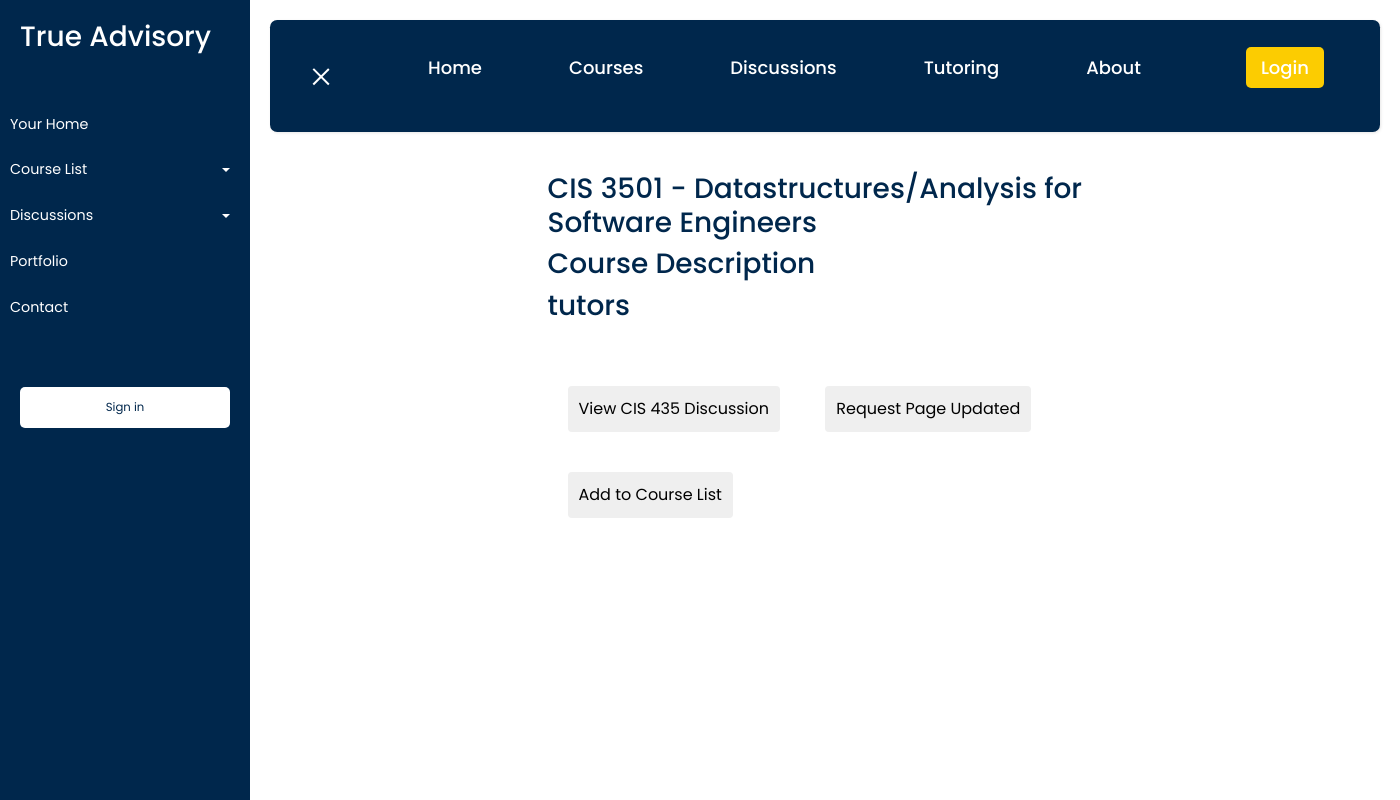
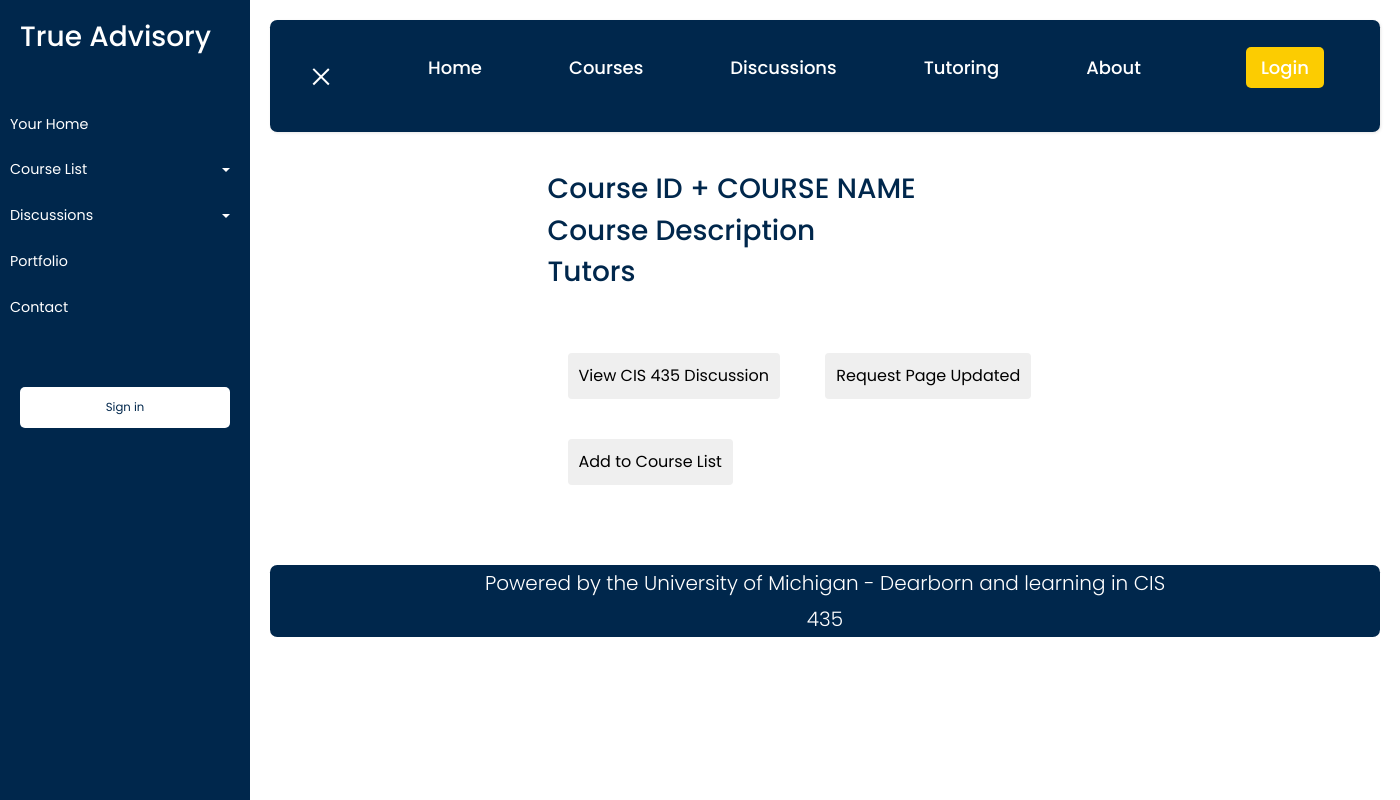
Before and after one commit to ajatucker/TrueAdvisory, a PHP site: page /userClasses.html in a window 1400 px wide. Run offline with PHP 8.4, Linux system fonts and the light colour scheme; some libraries are stand-ins or nearby versions; some web fonts are replaced.

Commit message:
edited the styling for some of the user pages

```diff
--- a/HTMLPages/styles.css
+++ b/HTMLPages/styles.css
@@ -292,6 +292,89 @@ a.article, a.article:hover {
   }
 
 
+  /* ---------------------------------------------------
+     USER PAGE CONTENT STYLE
+----------------------------------------------------- */
+#usercontent .center {
+  display: block;
+  margin-left: auto;
+  margin-right: auto;
+  width: 50%;
+  color: #00274C;
+  background: #fff;
+}
+#usercontent .center h2{
+  margin: 20px;
+  font-size: 35px;
+  font-weight: 600;
+  top: 25%;
+  width: 100%;
+  padding: 0 20px;
+  text-align: center;
+}
+
+
+#usercontent .center ul{
+  margin-top: 20px;
+  color: #fff;
+  font-size: 25px;
+  font-weight: 300;
+  top: 25%;
+  width: 100%;
+  padding: 0 5px;
+  text-align: center;
+  list-style-position: inside;
+}
+
+#usercontent {
+  width: 100%;
+  padding: 20px;
+  min-height: 100vh;
+  transition: all 0.3s;
+}
+
+#usercontent image {
+  margin-top: 20px;
+  position: relative;
+  padding: 0 20px;
+}
+
+#usercontent h1{
+  margin: 20px;
+  color: #fff;
+  font-size: 75px;
+  font-weight: 600;
+  top: 25%;
+  width: 100%;
+  padding: 0 20px;
+  text-align: center;
+}
+
+#usercontent p{
+  margin-top: 40px;
+  margin-bottom: 20px;
+  color: #fff;
+  font-size: 25px;
+  font-weight: 300;
+  top: 25%;
+  width: 100%;
+  padding: 0 200px;
+  text-align: center;
+
+}
+
+.usercourse{
+  color: #00274C;
+  font-size: 15pt;
+}
+
+.btn-default{
+  padding: 10px;
+  margin: 20px;
+
+}
+
+
   /*---------------------------------------------------
     FOOTER
 -----------------------------------------------------*/
@@ -307,6 +390,20 @@ a.article, a.article:hover {
     text-align: center;
   }
 
+ #usercontent footer {
+  margin-top: 60px;
+  margin-bottom: 20px;
+  background-color: #00274C;
+  color: #fff;
+  font-size: 20px;
+  font-weight: 300;
+  top: 25%;
+  width: 100%;
+  padding: 0 200px;
+  text-align: center;
+  border-radius:.45rem!important
+
+}
 
 #content .btns{
   margin-top: 40px;
--- a/HTMLPages/userClasses.html
+++ b/HTMLPages/userClasses.html
@@ -72,9 +72,9 @@
         </nav>
 
         <!-- Page Content Holder -->
-        <div id="content" style ="background-color: white;">
+        <div id="usercontent" style ="background-color: white;">
 
-            <nav class="navbar navbar-expand-lg rounded">
+           <nav class="navbar navbar-expand-lg rounded">
                 <div class="container-fluid">
 
                     <button type="button" id="sidebarCollapse" class="navbar-btn">
@@ -101,17 +101,16 @@
                 </div>
             </nav>
             <form action="/action_page.php">
-                <div class="course">
+                <div class="usercourse">
                     <div class="center">
-
                         <h3>
-                            CIS 3501 - Datastructures/Analysis for Software Engineers
+                            Course ID + COURSE NAME
                         </h3>
                         <h3>
                             Course Description
                         </h3>
                         <h3>
-                            tutors
+                            Tutors
                         </h3>
                     </div>
                     <br>
@@ -122,10 +121,10 @@
                     </div>
                 </div>
             </form>
+            <footer>Powered by the University of Michigan - Dearborn and learning in CIS 435</footer>
         </div>
+
     </div>
-
-
 
     <!-- jQuery CDN - Slim version (=without AJAX) -->
     <script src="https://code.jquery.com/jquery-3.3.1.slim.min.js" integrity="sha384-q8i/X+965DzO0rT7abK41JStQIAqVgRVzpbzo5smXKp4YfRvH+8abtTE1Pi6jizo" crossorigin="anonymous"></script>
--- a/HTMLPages/userhome.html
+++ b/HTMLPages/userhome.html
@@ -77,7 +77,7 @@
         </nav>
 
         <!-- Page Content Holder -->
-        <div id="content" style ="background-color: white;">
+        <div id="usercontent" style ="background-color: white;">
 
             <nav class="navbar navbar-expand-lg rounded">
                 <div class="container-fluid">
@@ -108,6 +108,7 @@
 
             <form action="/action_page.php">
                 <div class="form-group">
+                     GET THESE ON THE SAME LINE
                   <label for="email">Email address:</label>
                   <input type="email" class="form-control" id="email">
                 </div>
@@ -127,6 +128,7 @@
                 </div>
                 <button type="submit" class="btn btn-default">Edit</button>
               </form>
+              <footer>Powered by the University of Michigan - Dearborn and learning in CIS 435</footer>
         </div>
     </div>
 
```
Also changed, not shown: HTMLPages/userprofileinfo.html (+3 -7 lines).
